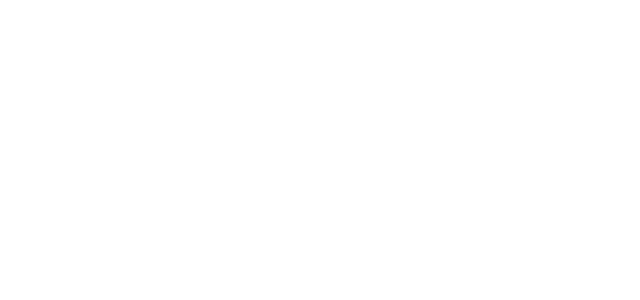
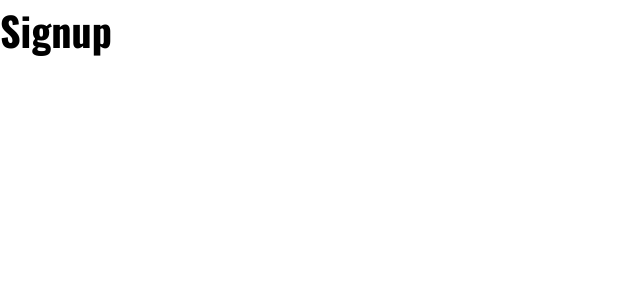
Before and after one commit to Eyaiscoding/skillhub-client, a React (Create React App) app: page /signup in a window 1280 px wide. Before the commit this address had no page. Shown: the top 300 px of the page, without its empty margins (0-640 px from the left). Built offline with nearby package versions, Linux system fonts and the light colour scheme.

Commit message:
Added signup and login pages

```diff
--- a/src/App.js
+++ b/src/App.js
@@ -5,15 +5,21 @@
 import CourseDetails from "./pages/coursedetailspage/CourseDetails";
 import CertificatesPage from "./pages/certificatespage/CertificatesPage";
 import CertificateDetails from "./pages/certificatedetailspage/CertificateDetails";
+import Login from "./pages/loginpage/Login";
+import Signup from "./pages/signuppage/Signup";
+
 //App.js is our main root component in the components tree
 //creating our first component
+
 const App=() => {
     return(
         <div>
             <Routes>
                 <Route path="/" element={<HomePage />}  />
                 <Route path="/courses" element={<CoursesPage />}/>
-                <Route path="/certificates" element={<CertificatesPage />} />
+                <Route path="/certifications" element={<CertificatesPage />} />
+                <Route path="/login" element={<Login />} />
+                <Route path="/signup" element={<Signup />} />
                 <Route path="/course-details/:id" element={<CourseDetails/>}/>
                 <Route path="/certificate-details/:id" element={<CertificateDetails/>}/>
             </Routes>
--- a/src/components/layouts/navbar/Navbar.js
+++ b/src/components/layouts/navbar/Navbar.js
@@ -1,5 +1,6 @@
 import React from "react";
 import'./navbar.styles.css';
+import { Link } from "react-router-dom";
 
 const Navbar=() => {
     return(
@@ -7,9 +8,12 @@
             <div className="container flex justify-between align-center">
                 <a href="#" className="logo"> RFC <span className="text-primary">SkillHub</span> </a>
                 <nav className="nav-links-container">
-                    <a href="#" className="nav-links" >Home</a>
-                    <a href="#" className="nav-links" >Courses</a>
-                    <a href="#" className="nav-links" >Certifications</a>
+                    <Link to={"/"} className="nav-links" >Home</Link>
+                    <Link to={"/courses"} className="nav-links" >Courses</Link>
+                    <Link to={"/certifications"} className="nav-links" >Certifications</Link>
+                    <Link to={"/login"} className="nav-links" >Login</Link>
+                    <Link to={"/signup"} className="nav-links" >Signup</Link>
+
                 </nav>
             </div>
         </section>
--- /dev/null
+++ b/src/pages/loginpage/Login.js
@@ -0,0 +1,11 @@
+import React from "react";
+import './login.styles.css';
+
+const Login = () => {
+    return(
+        <section>
+            <h1>Login</h1>
+        </section>
+    )
+}
+export default Login;
--- /dev/null
+++ b/src/pages/signuppage/Signup.js
@@ -0,0 +1,11 @@
+import React from "react";
+import './signup.styles.css';
+
+const Signup = () => {
+    return(
+        <section>
+            <h1>Signup</h1>
+        </section>
+    )
+}
+export default Signup;
```
Also changed, not shown: src/pages/loginpage/login.styles.css (added), src/pages/signuppage/signup.styles.css (added).
